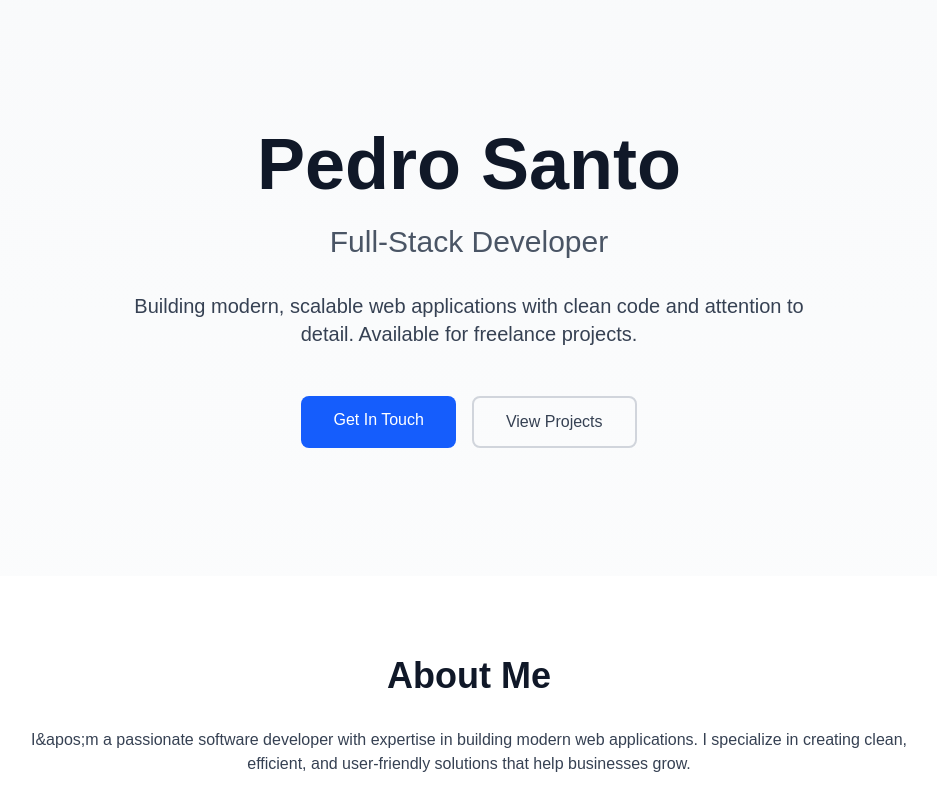
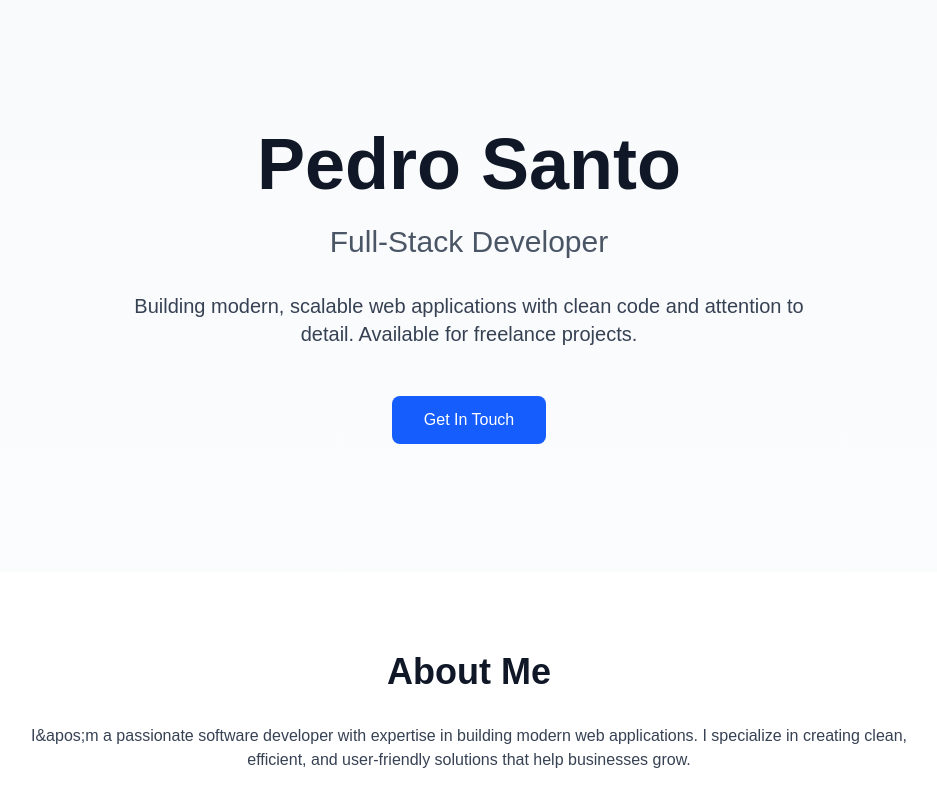
Before and after one commit to pedrosanto90/website, a Next.js app: page / in a window 1280 px wide. Shown: the top 799 px of the page, without its empty margins (171-1108 px from the left). Built offline with nearby package versions, Linux system fonts and the light colour scheme.

Commit message:
hide projects button

```diff
--- a/components/Hero.tsx
+++ b/components/Hero.tsx
@@ -5,18 +5,18 @@ export default function Hero() {
     name: data.basic.name,
     title: data.basic.title,
     description: data.basic.descrition,
-  }
+  };
   return (
     <section className="container mx-auto px-6 py-20 md:py-32">
       <div className="max-w-4xl mx-auto text-center">
         <h1 className="text-5xl md:text-7xl font-bold text-gray-900 mb-6">
-        {info.name}
+          {info.name}
         </h1>
         <h2 className="text-2xl md:text-3xl text-gray-600 mb-8">
-        {info.title}
+          {info.title}
         </h2>
         <p className="text-lg md:text-xl text-gray-700 mb-12 max-w-2xl mx-auto">
-        {info.description}
+          {info.description}
         </p>
         <div className="flex gap-4 justify-center flex-wrap">
           <a
@@ -27,7 +27,7 @@ export default function Hero() {
           </a>
           <a
             href="#projects"
-            className="px-8 py-3 border-2 border-gray-300 text-gray-700 rounded-lg hover:border-gray-400 transition-colors font-medium"
+            className="px-8 py-3 border-2 border-gray-300 text-gray-700 rounded-lg hover:border-gray-400 transition-colors font-medium hidden"
           >
             View Projects
           </a>
```
